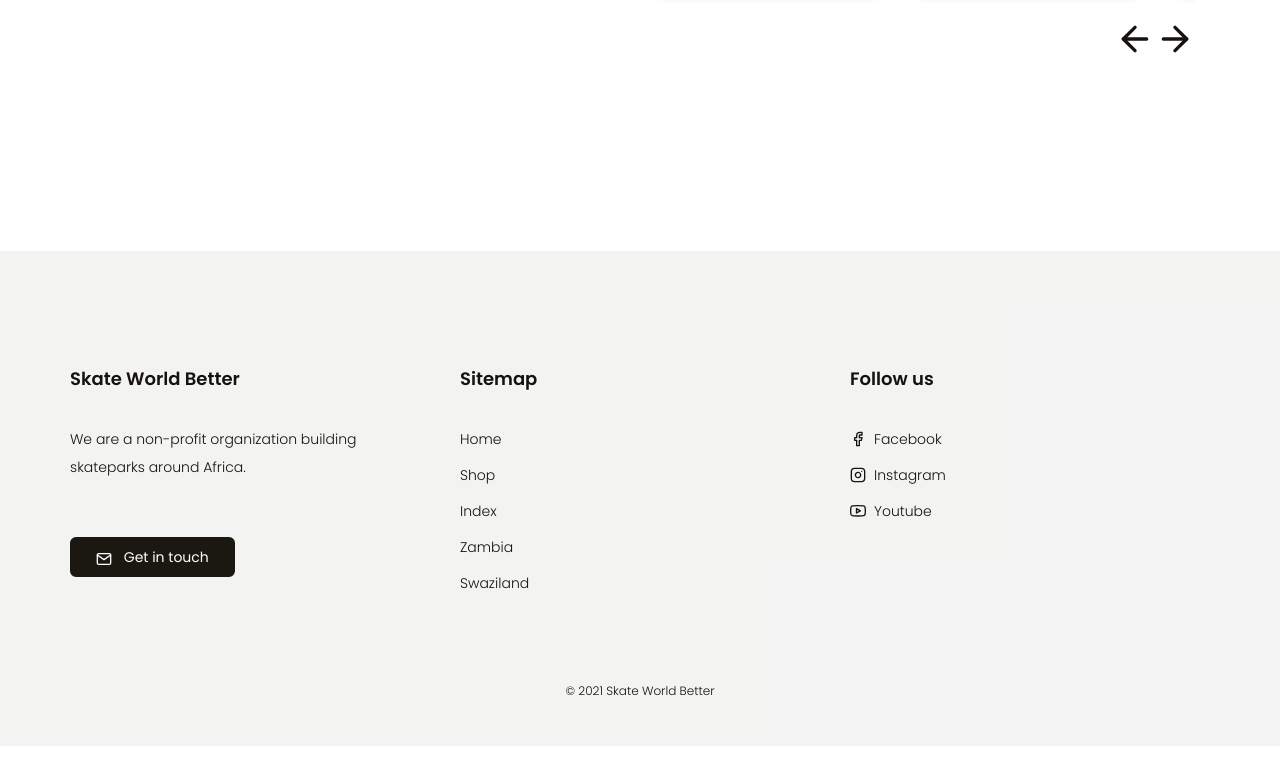
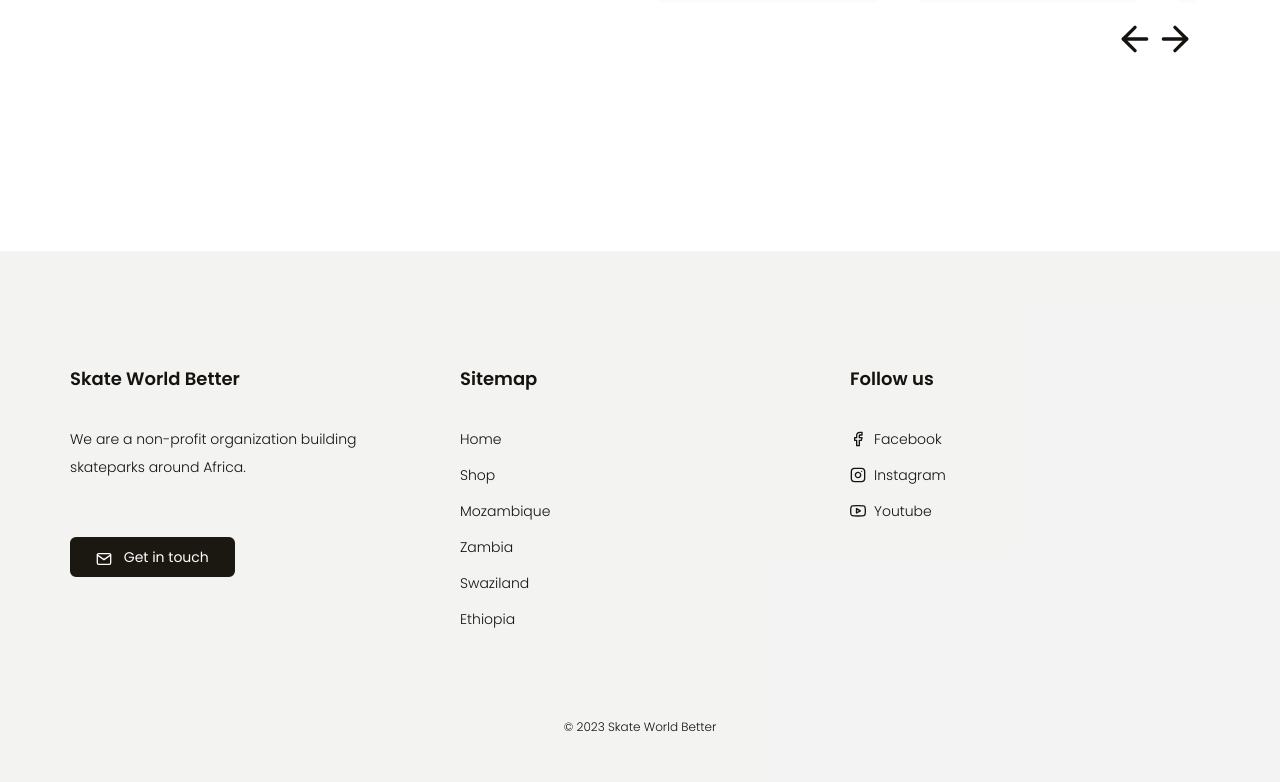
Before and after one commit to Skate-World-Better/swb-web-next, a React (Vite) app: page /zambia in a window 1280 px wide. Shown: the part 4272-5054 px from the top of the page. Before the commit the page ends 5018 px from the top, so only its background shows below. Built offline with nearby package versions, Linux system fonts and the light colour scheme.

Commit message:
chore: update sitemap and copyright

```diff
--- a/src/components/Footer/index.tsx
+++ b/src/components/Footer/index.tsx
@@ -10,6 +10,7 @@
 import BaseSection from '../BaseSection'
 
 import styles from './index.module.scss'
+import {Link} from "react-router-dom";
 
 const Footer = () => (
   <footer className={styles.footer}>
@@ -36,19 +37,22 @@
         <Col sm={6} lg={4} className="my-4">
           <BaseSection.Text className="pb-3 menu-title">Sitemap</BaseSection.Text>
           <BaseSection.Header.Annotation>
-            <a href="/">Home</a>
+            <Link to="/">Home</Link>
           </BaseSection.Header.Annotation>
           <BaseSection.Header.Annotation>
-            <a href="https://skateworldbetter.shop/">Shop</a>
+            <Link to="https://skateworldbetter.shop/">Shop</Link>
           </BaseSection.Header.Annotation>
           <BaseSection.Header.Annotation>
-            <a href="/src/pages/Index">Index</a>
+            <Link to="/mozambique">Mozambique</Link>
           </BaseSection.Header.Annotation>
           <BaseSection.Header.Annotation>
-            <a href="/Zambia">Zambia</a>
+            <Link to="/zambia">Zambia</Link>
           </BaseSection.Header.Annotation>
           <BaseSection.Header.Annotation>
-            <a href="/swaziland">Swaziland</a>
+            <Link to="/swaziland">Swaziland</Link>
+          </BaseSection.Header.Annotation>
+          <BaseSection.Header.Annotation>
+            <Link to="/ethiopia">Ethiopia</Link>
           </BaseSection.Header.Annotation>
         </Col>
         <Col sm={6} lg={4} className="my-4">
@@ -90,7 +94,7 @@
       </Row>
       <Row className="mt-5">
         <Col sm={12}>
-          <BaseSection.Text className={classNames('text-center', styles.copyright)}>© 2021 Skate World Better</BaseSection.Text>
+          <BaseSection.Text className={classNames('text-center', styles.copyright)}>© {new Date().getFullYear()} Skate World Better</BaseSection.Text>
           {/* Uncomment when applicable */}
 
           {/*<BaseSection.Text className={classNames('text-center', styles.textSmall)}>*/}
```
